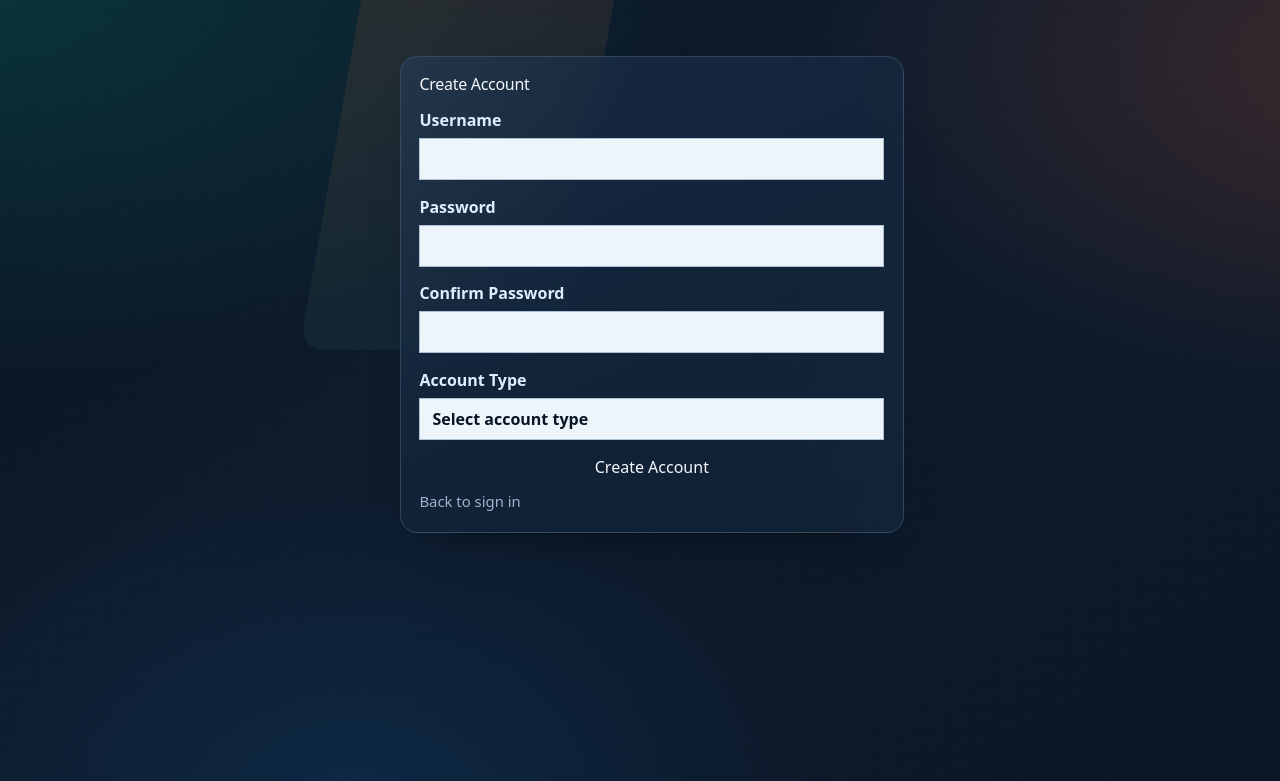
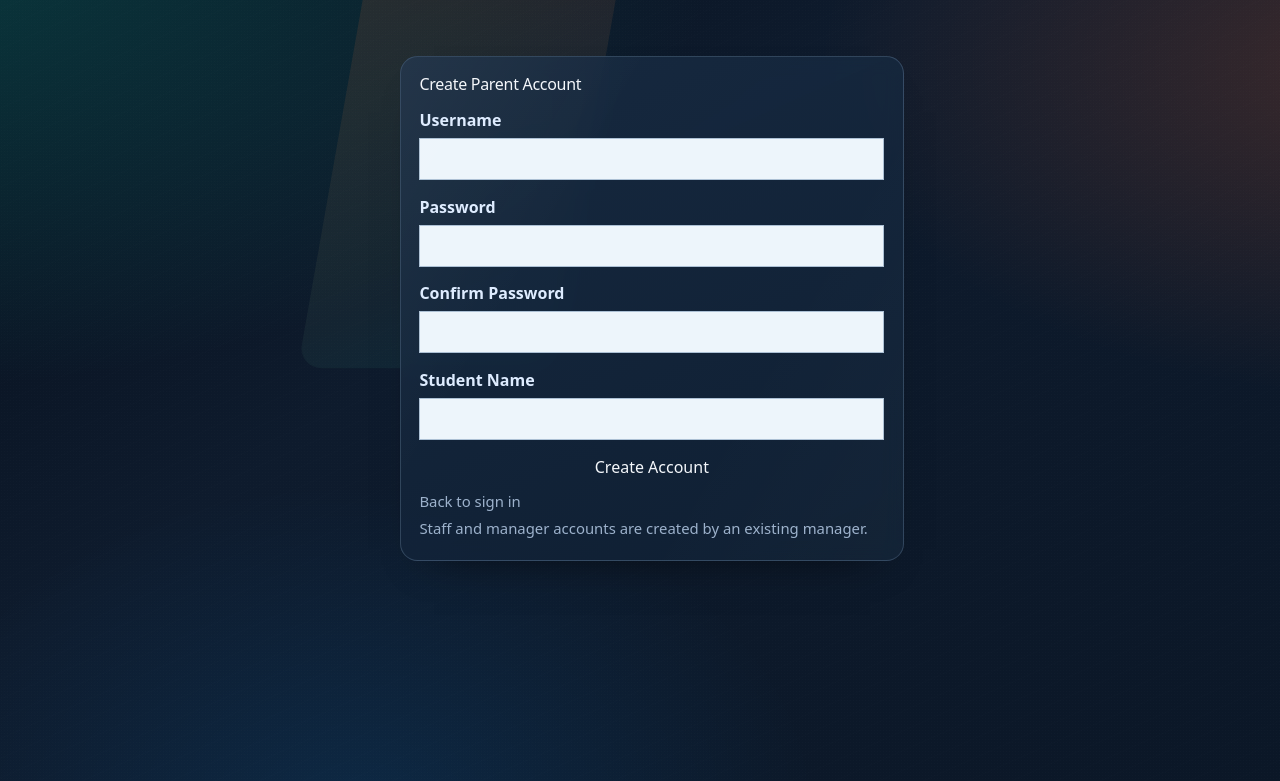
Before and after one commit to justinhoang710/SE-Project, a Flask app: page /register in a window 1280 px wide. Shown: the top 781 px of the page. Run offline with Flask 3, Linux system fonts and the light colour scheme; some libraries are stand-ins or nearby versions.

Commit message:
Changed register page to only allow for parent sign ups and created new tab for emplpoyee sign ups

```diff
--- a/templates/employee_dashboard.html
+++ b/templates/employee_dashboard.html
@@ -10,6 +10,10 @@
     <a class="student-tile" href="{{ url_for('employee_progress') }}">
       <strong>Update Student Progress</strong>
       <span class="hint">Add skill progress and send parent notes.</span>
+    </a>
+    <a class="student-tile" href="{{ url_for('staff_class_signup') }}">
+      <strong>Sign Up For Class</strong>
+      <span class="hint">Register yourself for upcoming classes.</span>
     </a>
     <a class="student-tile" href="{{ url_for('request_switch') }}">
       <strong>Request Shift Switch</strong>
--- a/templates/register.html
+++ b/templates/register.html
@@ -1,7 +1,7 @@
 {% extends 'base.html' %}
 {% block content %}
 <section class="card narrow">
-  <h2>Create Account</h2>
+  <h2>Create Parent Account</h2>
   <form method="post" style="margin-top: 0.85rem;">
     <label>Username
       <input type="text" name="username" minlength="3" autocomplete="username" required />
@@ -15,50 +15,13 @@
       <input type="password" name="confirm_password" minlength="6" autocomplete="new-password" required />
     </label>
 
-    <label>Account Type
-      <select name="role" id="role" required>
-        <option value="">Select account type</option>
-        <option value="employee">Employee</option>
-        <option value="parent">Parent/Student</option>
-      </select>
-    </label>
-
-    <label id="employee-access-wrap">Employee Access Password (required for employee sign-up)
-      <input type="password" name="employee_access_password" id="employee-access-password" />
-    </label>
-
-    <label id="student-name-wrap">Student Name (required for parent/student sign-up)
+    <label>Student Name
       <input type="text" name="student_name" />
     </label>
 
     <button type="submit">Create Account</button>
   </form>
   <p class="hint" style="margin-top: 0.6rem;"><a href="{{ url_for('login') }}">Back to sign in</a></p>
+  <p class="hint" style="margin-top: 0.25rem;">Staff and manager accounts are created by an existing manager.</p>
 </section>
-
-<script>
-  const roleSelect = document.getElementById('role');
-  const studentWrap = document.getElementById('student-name-wrap');
-  const employeeAccessWrap = document.getElementById('employee-access-wrap');
-  const employeeAccessInput = document.getElementById('employee-access-password');
-  const studentInput = studentWrap?.querySelector('input[name=\"student_name\"]');
-
-  function updateChildVisibility() {
-    const isParent = roleSelect.value === 'parent';
-    const isEmployee = roleSelect.value === 'employee';
-
-    studentWrap.style.display = isParent ? 'grid' : 'none';
-    if (studentInput) {
-      studentInput.required = isParent;
-    }
-
-    employeeAccessWrap.style.display = isEmployee ? 'grid' : 'none';
-    if (employeeAccessInput) {
-      employeeAccessInput.required = isEmployee;
-    }
-  }
-
-  roleSelect.addEventListener('change', updateChildVisibility);
-  updateChildVisibility();
-</script>
 {% endblock %}
```
